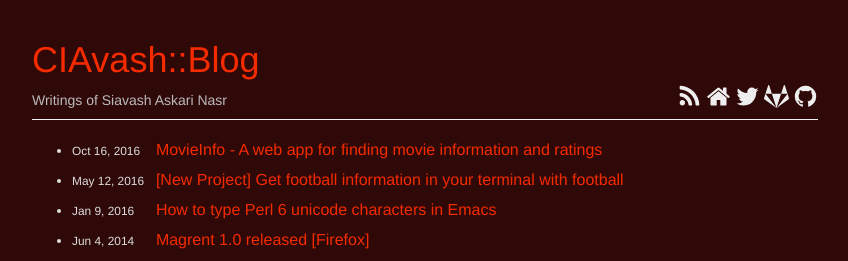
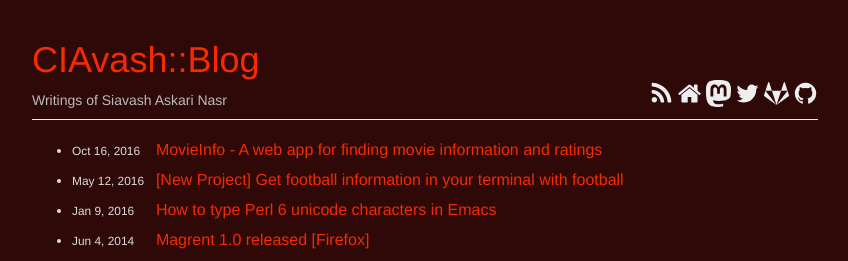
Before and after one commit to CIAvash/ciavash.github.io, a Jekyll site: the page built from index.html, in a window 1280 px wide. Shown: the top 261 px of the page, without its empty margins (215-1063 px from the left). Built offline with Jekyll 4.4.1, drawn with Linux system fonts in a browser that asks for light colours.

Commit message:
Add Mastodon link

```diff
--- a/_config.yml
+++ b/_config.yml
@@ -7,6 +7,7 @@ feed: /atom.xml
 author:
   name: CIAvash
   full_name: Siavash Askari Nasr
+  mastodon: "@CIAvash"
   twitter: CIAvash
   github: CIAvash
   gitlab: CIAvash
--- a/_layouts/master.html
+++ b/_layouts/master.html
@@ -31,6 +31,11 @@
             </a>
           </li>
           <li>
+            <a href="https://mastodon.social/{{ site.author.mastodon }}" title="Mastodon">
+              <img alt="Mastodon" src="{{ '/assets/img/icon/fa-mastodon.svg' | prepend: site.baseurl }}">
+            </a>
+          </li>
+          <li>
             <a href="https://twitter.com/{{ site.author.twitter }}" title="Twitter">
               <img alt="Twitter" src="{{ '/assets/img/icon/fa-twitter.svg' | prepend: site.baseurl }}">
             </a>
```
Also changed, not shown: assets/img/icon/fa-mastodon.svg (added).
